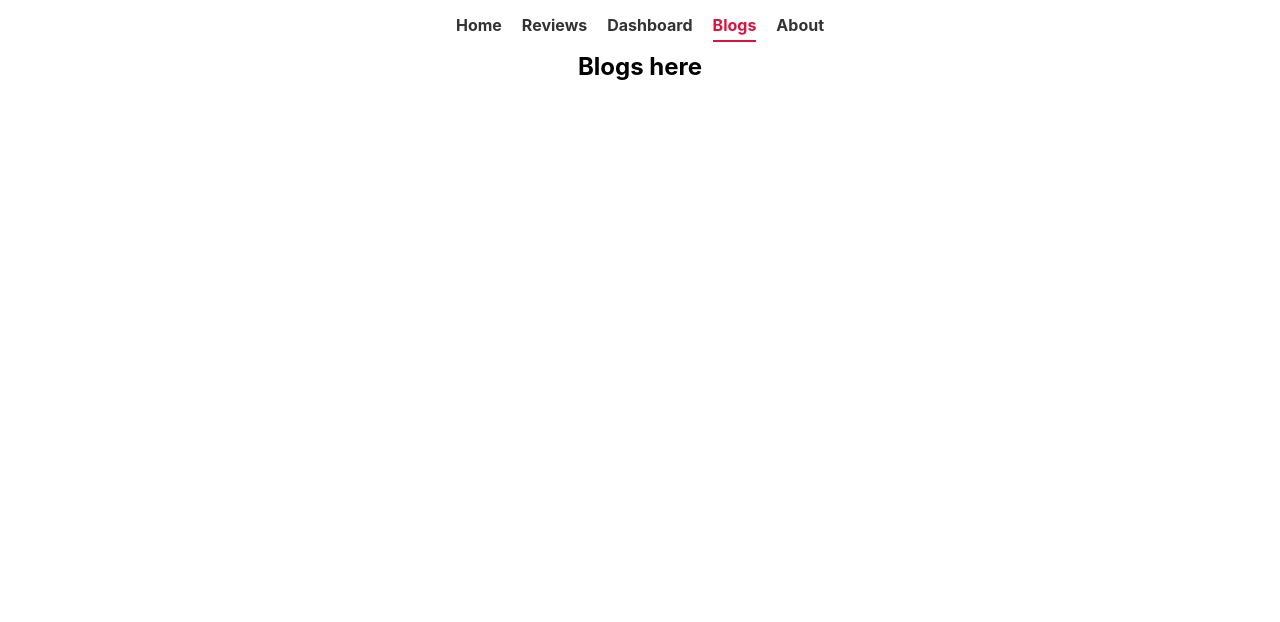
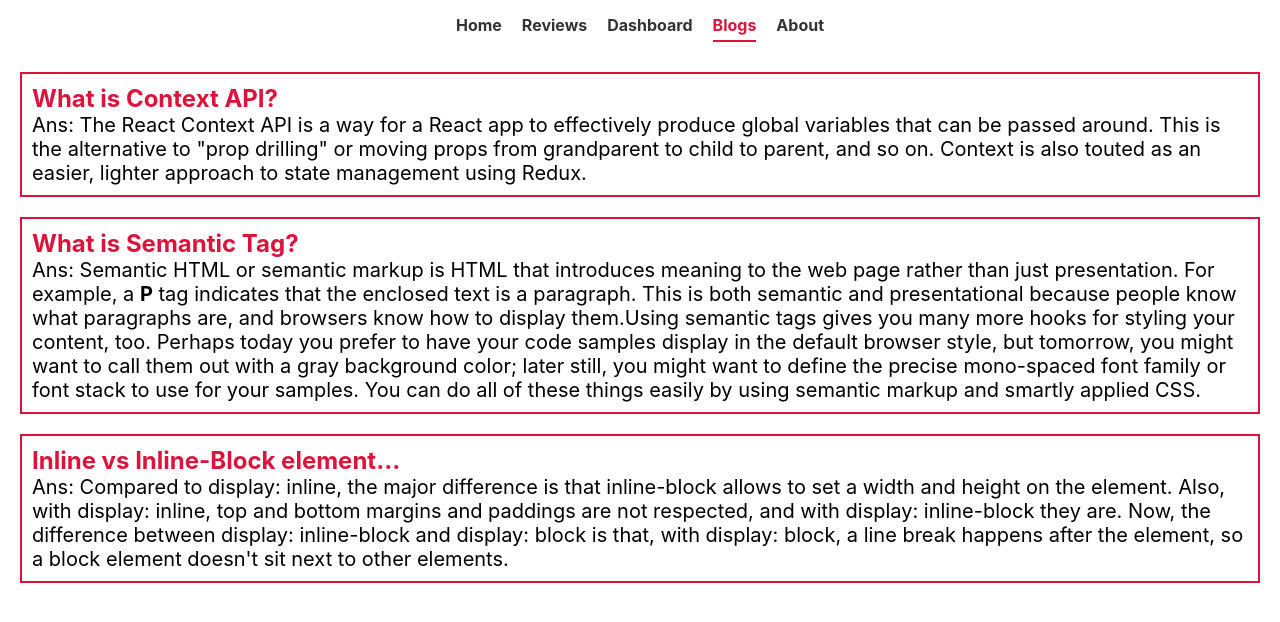
Before and after one commit to abuzafaremon/bike-review, a React (Create React App) app: page /blogs in a window 1280 px wide. Shown: the top 622 px of the page. Built offline with nearby package versions, Linux system fonts and the light colour scheme.

Commit message:
blogs component complete

```diff
--- a/package.json
+++ b/package.json
@@ -10,6 +10,7 @@
     "react-dom": "^18.0.0",
     "react-router-dom": "^6.3.0",
     "react-scripts": "5.0.1",
+    "recharts": "^2.1.9",
     "web-vitals": "^2.1.4"
   },
   "scripts": {
--- a/src/components/Blogs/Blogs.css
+++ b/src/components/Blogs/Blogs.css
@@ -0,0 +1,20 @@
+.qna-container {
+  text-align: left;
+  margin: 20px;
+  display: grid;
+  grid-template-columns: 1fr;
+  grid-gap: 20px;
+}
+
+.qna-container .qna {
+  border: 2px solid crimson;
+  padding: 10px;
+}
+
+.qna h2 {
+  color: crimson;
+}
+
+.qna p {
+  font-size: 20px;
+}
--- a/src/components/Blogs/Blogs.js
+++ b/src/components/Blogs/Blogs.js
@@ -1,9 +1,23 @@
 import React from 'react';
+import './Blogs.css'
 
 const Blogs = () => {
   return (
-    <div>
-      <h2>Blogs here</h2>
+    <div className='qna-container'>
+      <div className='qna'>
+        <h2>What is Context API?</h2>
+        <p>Ans: The React Context API is a way for a React app to effectively produce global variables that can be passed around. This is the alternative to "prop drilling" or moving props from grandparent to child to parent, and so on. Context is also touted as an easier, lighter approach to state management using Redux.
+        </p>
+      </div>
+      <div className='qna'>
+        <h2>What is Semantic Tag?</h2>
+        <p>Ans: Semantic HTML or semantic markup is HTML that introduces meaning to the web page rather than just presentation. For example, a <b>P</b> tag indicates that the enclosed text is a paragraph. This is both semantic and presentational because people know what paragraphs are, and browsers know how to display them.Using semantic tags gives you many more hooks for styling your content, too. Perhaps today you prefer to have your code samples display in the default browser style, but tomorrow, you might want to call them out with a gray background color; later still, you might want to define the precise mono-spaced font family or font stack to use for your samples. You can do all of these things easily by using semantic markup and smartly applied CSS.</p>
+      </div>
+      <div className='qna'>
+        <h2>Inline vs Inline-Block element...</h2>
+        <p>Ans: Compared to display: inline, the major difference is that inline-block allows to set a width and height on the element. Also, with display: inline, top and bottom margins and paddings are not respected, and with display: inline-block they are.
+          Now, the difference between display: inline-block and display: block is that, with display: block, a line break happens after the element, so a block element doesn't sit next to other elements.</p>
+      </div>
     </div>
   );
 };
--- a/src/components/Dashboard/Dashboard.css
+++ b/src/components/Dashboard/Dashboard.css
@@ -0,0 +1,16 @@
+.chart-container {
+  display: grid;
+  grid-template-columns: repeat(2, 1fr);
+  grid-gap: 10px;
+  align-items: center;
+  margin: 20px;
+}
+
+
+
+@media screen and (max-width: 767px) {
+  .chart-container {
+    grid-template-columns: 1fr;
+    grid-gap: 50px;
+  }
+}
--- a/src/components/Dashboard/Dashboard.js
+++ b/src/components/Dashboard/Dashboard.js
@@ -1,9 +1,63 @@
 import React from 'react';
+import { BarChart, PieChart, Pie, Bar, CartesianGrid, XAxis, YAxis, Tooltip } from 'recharts';
+import './Dashboard.css'
 
 const Dashboard = () => {
+  const data = [
+    {
+      "month": "Mar",
+      "investment": 100000,
+      "sell": 241,
+      "revenue": 10401
+    },
+    {
+      "month": "Apr",
+      "investment": 200000,
+      "sell": 423,
+      "revenue": 24500
+    },
+    {
+      "month": "May",
+      "investment": 500000,
+      "sell": 726,
+      "revenue": 67010
+    },
+    {
+      "month": "Jun",
+      "investment": 500000,
+      "sell": 529,
+      "revenue": 40405
+    },
+    {
+      "month": "Jul",
+      "investment": 600000,
+      "sell": 601,
+      "revenue": 50900
+    },
+    {
+      "month": "Aug",
+      "investment": 700000,
+      "sell": 670,
+      "revenue": 61000
+    }
+  ]
   return (
-    <div>
-      <h2>Dashboard</h2>
+    <div className='chart-container'>
+      <BarChart width={600} height={400} data={data}>
+        <CartesianGrid strokeDasharray="3 3" />
+        <XAxis dataKey='month' />
+        <YAxis />
+        <Tooltip />
+        <Bar dataKey='investment' fill="#8884d8"></Bar>
+        <Bar dataKey='sell' fill="#82ca9d"></Bar>
+        <Bar dataKey='revenue' fill="#12889d"></Bar>
+      </BarChart>
+
+      <PieChart width={730} height={250}>
+        <Tooltip />
+        <Pie data={data} dataKey='revenue' fill='#8884d8' outerRadius={50} cy='50%' cx='50%'></Pie>
+        <Pie data={data} dataKey='revenue' fill='#82ca9d' innerRadius={60} cy='50%' cx='50%' outerRadius={80} label></Pie>
+      </PieChart>
     </div>
   );
 };
```
Also changed, not shown: 1 other file (tests, documents, lock files or other folders).
